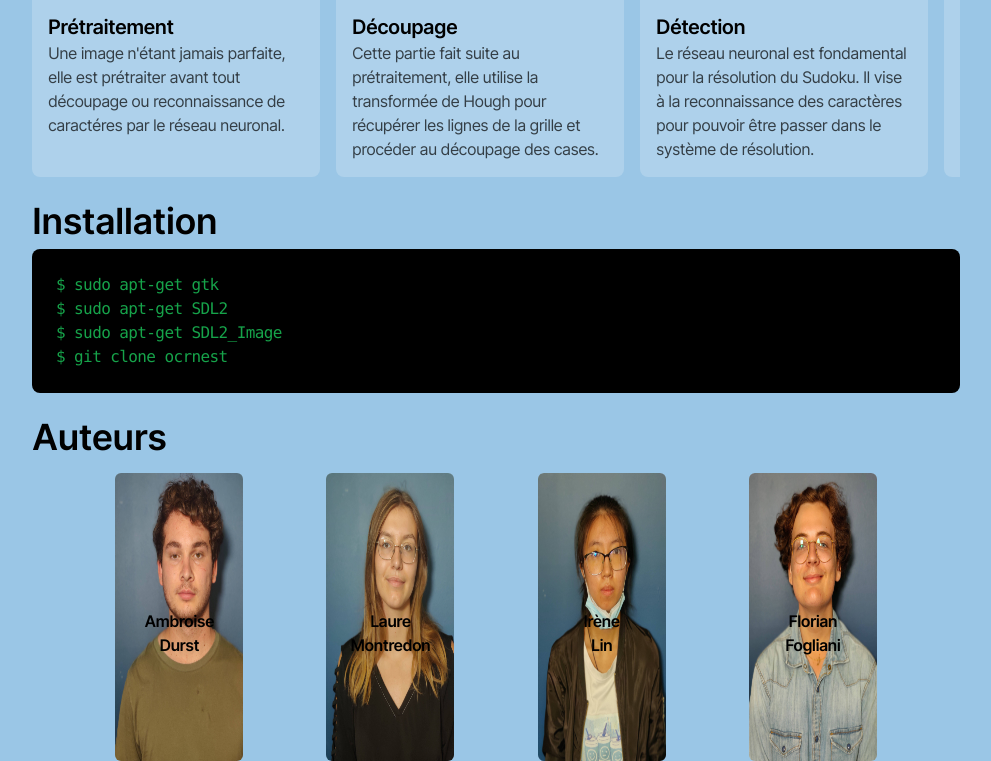
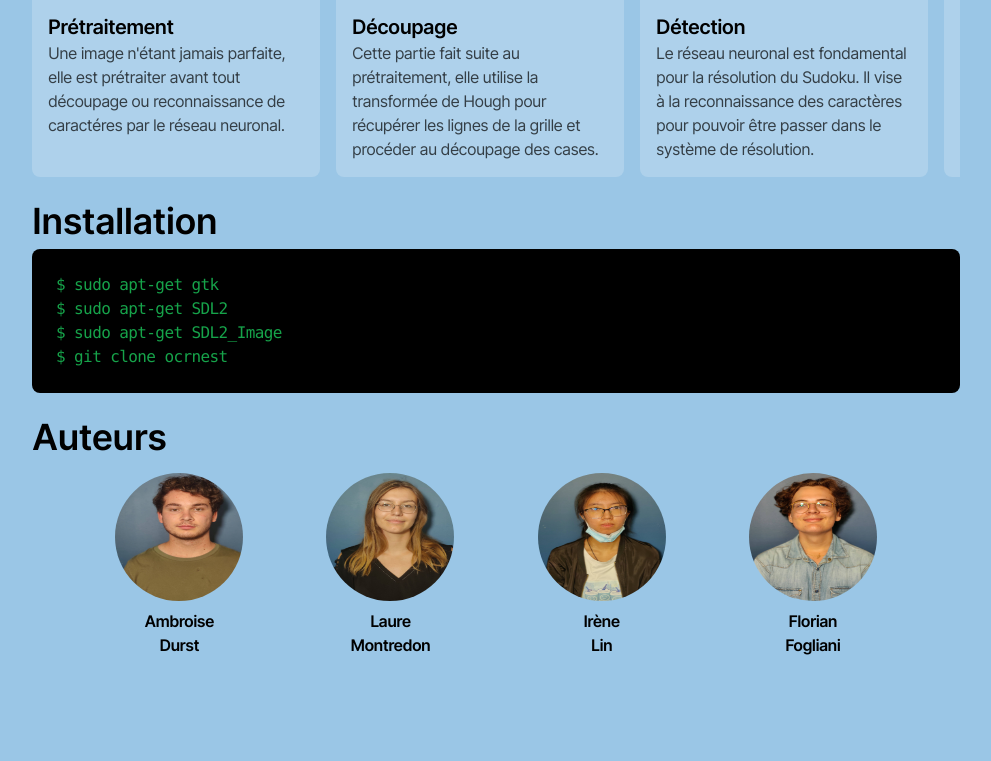
Before and after one commit to Florian-Fogliani/OCRnest, a website: page index.html in a window 1280 px wide. Shown: the part 950-1711 px from the top of the page, without its empty margins (144-1135 px from the left). After the commit the page ends 1623 px from the top, so only its background shows below. Drawn offline with Linux system fonts and the light colour scheme.

Commit message:
Update index.html

```diff
--- a/index.html
+++ b/index.html
@@ -106,13 +106,11 @@
       <div
         class="flex-col justify-center items-center text-center font-semibold"
       >
-        <div class="w-32 h-32 bg-white/20 rounded-full mb-2">
           <img
         src="am.jpg"
         alt="Sudoku"
-        class="w-64 h-72 bg-white/20 rounded-md"
+        class="w-32 h-32 rounded-full mb-2"
       />
-        </div>
         <p>
           Ambroise  <br />
           Durst
@@ -121,13 +119,11 @@
       <div
         class="flex-col justify-center items-center text-center font-semibold"
       >
-        <div class="w-32 h-32 bg-white/20 rounded-full mb-2">
           <img
         src="lr.jpg"
         alt="Sudoku"
-        class="w-64 h-72 bg-white/20 rounded-md"
+        class="w-32 h-32 rounded-full mb-2"
       />
-        </div>
         <p>
           Laure <br />
           Montredon
@@ -136,13 +132,11 @@
       <div
         class="flex-col justify-center items-center text-center font-semibold"
       >
-        <div class="w-32 h-32 bg-white/20 rounded-full mb-2">
           <img
         src="ir.jpg"
         alt="Sudoku"
-        class="w-64 h-72 bg-white/20 rounded-md"
+        class="w-32 h-32 rounded-full mb-2"
       />
-        </div>
         <p>
           Irène <br />
           Lin
@@ -151,13 +145,11 @@
       <div
         class="flex-col justify-center items-center text-center font-semibold"
       >
-        <div class="w-32 h-32 bg-white/20 rounded-full mb-2">
           <img
         src="flo.jpg"
         alt="Sudoku"
-        class="w-64 h-72 bg-white/20 rounded-md"
+        class="w-32 h-32 rounded-full mb-2"
       />
-        </div>
         <p>
           Florian <br />
           Fogliani
```
